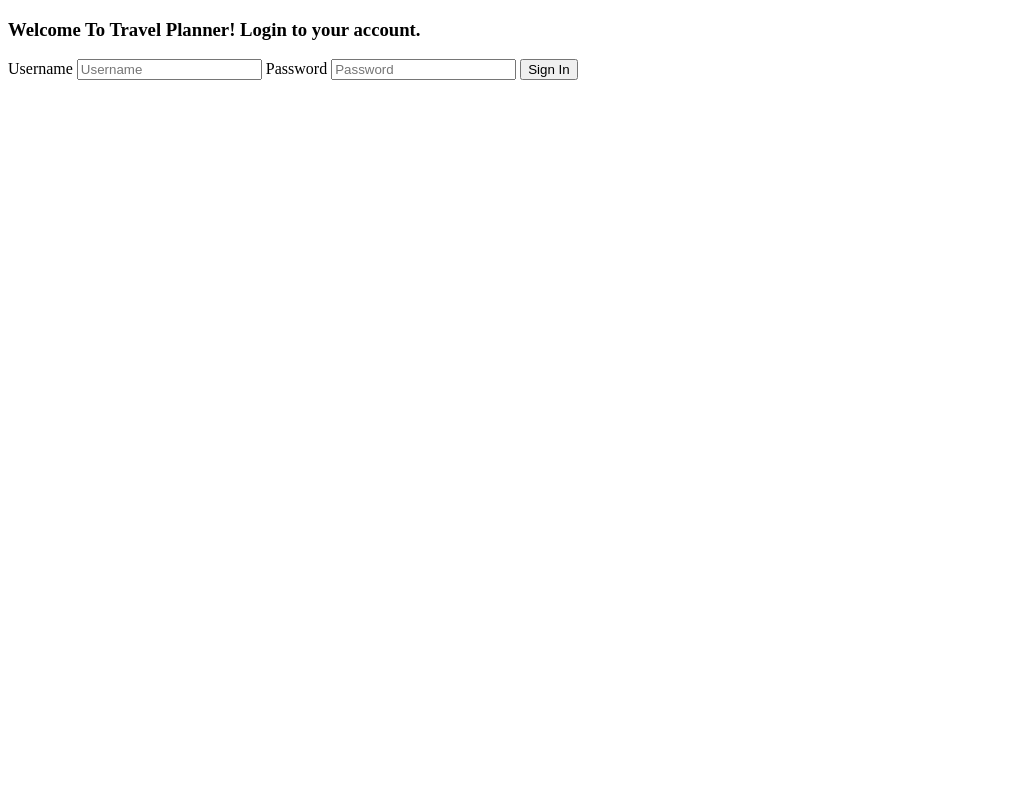
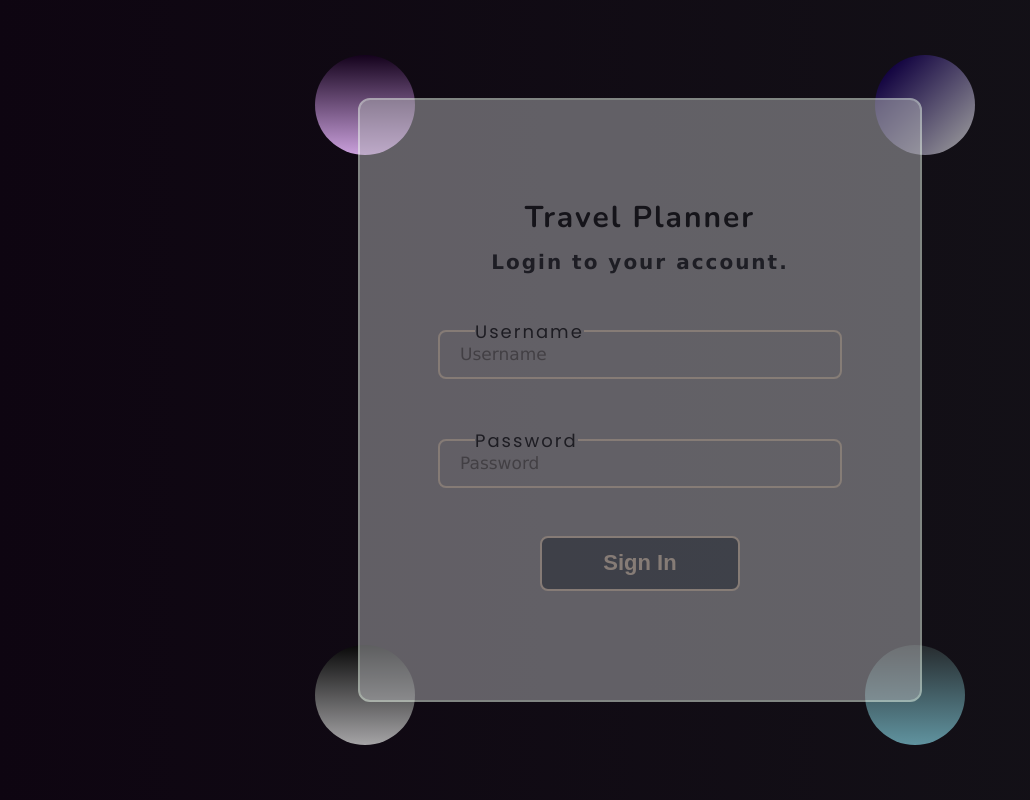
Before and after one commit to ShiharaKaumadi/Pet-Project, a plain HTML site: page glassmophism_login_page.html in a window 1280 px wide. Shown: the whole page, without its empty margins (0-1030 px from the left). Drawn offline with nearby package versions, Linux system fonts and the light colour scheme; a web font is replaced by a local one.

Commit message:
glassmorphism_login_page css file added

```diff
--- /dev/null
+++ b/assets/css/glassmophism_login_page.css
@@ -0,0 +1,151 @@
+@import url('https://fonts.googleapis.com/css2?family=Nunito:ital,wght@0,200..1000;1,200..1000&display=swap');
+@import url('https://fonts.googleapis.com/css2?family=Tilt+Neon&display=swap');
+@import url('https://fonts.googleapis.com/css2?family=Poppins:ital,wght@0,100;0,200;0,300;0,400;0,500;0,600;0,700;0,800;0,900;1,100;1,200;1,300;1,400;1,500;1,600;1,700;1,800;1,900&display=swap');
+
+body{
+    box-sizing: border-box;
+    background: linear-gradient(45deg, #0e0511, #141318);
+
+}
+
+.background{
+    width: 350px;
+    height: 420px;
+    left: 50%;
+    top: 50%;
+    transform: translate(-50%,-50%);
+    position: absolute;
+
+}
+
+.background .shape{
+    height: 100px;
+    width: 100px;
+    position: absolute;
+    border-radius: 50%;
+
+}
+
+.shape:first-child{
+    background: linear-gradient(#14021c, #caa0dc);
+    left: -150px;
+    top: -135px;
+
+}
+
+.shape:nth-child(2){
+    background: linear-gradient(to right, #130441, #8a8891);
+    border-radius: 50%;
+    left: 410px;
+    top: -135px;
+    rotate: 45deg;
+
+}
+.shape:nth-child(3) {
+    background: linear-gradient(#090909, #a5a4a6);
+    right: 400px;
+    bottom: -135px;
+}
+
+.shape:last-child{
+    background: linear-gradient(#272c2f, #60939f);
+    right: -150px;
+    bottom: -135px;
+
+}
+
+form{
+    height: 500px;
+    width: 460px;
+    position: absolute;
+    transform: translate(-50%,-50%);
+    top: 50%;
+    left: 50%;
+    padding: 50px 50px;
+    background-color: #b3b4b7;
+    backdrop-filter: blur(-180px);
+    opacity:0.5;
+    color: #1a1d20;
+    letter-spacing: 2px;
+    border: 2px solid honeydew;
+    border-radius: 12px;
+
+}
+
+.heading1{
+    color: #1a1d20;
+    font-size: 30px;
+    font-weight: bolder;
+    line-height: 45px;
+    text-align: center;
+    font-family: "Nunito",Verdana,sans-serif;
+    margin-top: 45px;
+
+}
+
+.heading2{
+    display: block;
+    font-size: 20px;
+    font-weight: bold;
+    color: #2b3035;
+    font-family: "Tilt Neon",Verdana,sans-serif;
+    text-align: center;
+
+}
+
+.user, .pass{
+    display: block;
+    position: relative;
+    margin: 20px 30px;
+    justify-items: center;
+    align-content: center;
+    text-align: left;
+
+}
+
+label{
+    position: absolute;
+    margin-top: 8px;
+    margin-left: 35px;
+    font-size: 18px;
+    font-family: "Poppins",Verdana,sans-serif;
+    color:#2b2f32;
+    background-color: #b3b4b7;
+
+}
+
+.user input, .pass input{
+    display: flex;
+    height: 35px;
+    width: 360px;
+    padding:5px 20px;
+    margin: 20px 23px;
+    border: 2px solid antiquewhite;
+    border-radius: 8px;
+    background-color: #b3b4b7;
+    color: #1a1d20;
+    font-size: 17px;
+    font-family: "Tilt Neon",Verdana,sans-serif;
+
+}
+
+.sign-in{
+    display: flex;
+    position: relative;
+    height: 55px;
+    width: 200px;
+    margin: 28px auto 20px auto;
+    background-color: #6c757d;
+    color: antiquewhite;
+    padding: 12px 12px;
+    font-size: 22px;
+    font-weight: bolder;
+    border: 2px solid antiquewhite;
+    border-radius: 8px;
+    cursor: pointer;
+    text-align: justify;
+    align-content: center;
+    justify-items: center;
+    place-content: center;
+
+}
--- a/glassmophism_login_page.html
+++ b/glassmophism_login_page.html
@@ -2,25 +2,41 @@
 <html lang="en">
 <head>
     <meta charset="UTF-8">
-    <title>Glassmophism Login Page</title>
+    <title>Glassmorphism Login Page</title>
+    <!--Nunito Google font-->
+    <link href="https://fonts.googleapis.com" rel="preconnect">
+    <link crossorigin href="https://fonts.gstatic.com" rel="preconnect">
+    <link href="https://fonts.googleapis.com/css2?family=Nunito:ital,wght@0,200..1000;1,200..1000&display=swap"
+          rel="stylesheet">
+    <!--Tilt Neon Google Font-->
+    <link href="https://fonts.googleapis.com" rel="preconnect">
+    <link crossorigin href="https://fonts.gstatic.com" rel="preconnect">
+    <link href="https://fonts.googleapis.com/css2?family=Tilt+Neon&display=swap" rel="stylesheet">
+    <!--<link href="assets/css/glassmophism_login_page.css" rel="stylesheet">-->
+    <link href="assets/css/glassmophism_login_page.css" rel="stylesheet">
 </head>
 <body>
-<section class="background">
-    <div class="shape"></div>
-    <div class="shape"></div>
+<section class="car">
+    <div class="background">
+        <div class="shape"></div>
+        <div class="shape"></div>
+        <div class="shape"></div>
+        <div class="shape"></div>
+    </div>
+    <form>
+        <h1 class="heading1">Travel Planner
+            <span class="heading2">Login to your account.</span>
+        </h1>
+        <div class="user">
+            <label for="username">Username</label>
+            <input id="username" placeholder="Username" type="text">
+        </div>
+        <div class="pass">
+            <label for="password">Password</label>
+            <input id="password" placeholder="Password" type="password">
+        </div>
+        <button class="sign-in"> Sign In</button>
+    </form>
 </section>
-<form>
-    <h3>Welcome To Travel Planner!
-        <span>Login to your account.</span>
-    </h3>
-
-    <label for="username">Username</label>
-    <input type="text" placeholder="Username" id="username">
-
-    <label for="password">Password</label>
-    <input type="password" placeholder="Password" id="password">
-
-    <button>Sign In</button>
-</form>
 </body>
 </html>
```
Also changed, not shown: index.html (+1 -0 lines).
